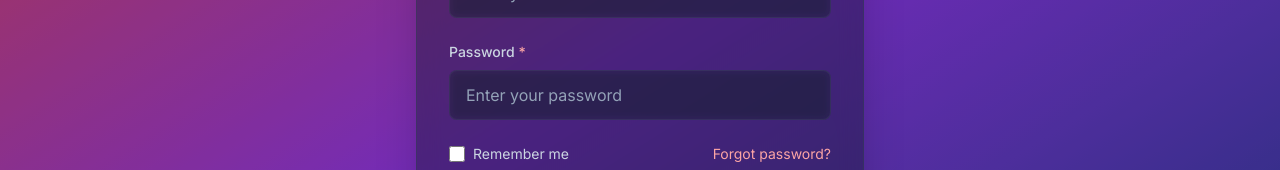
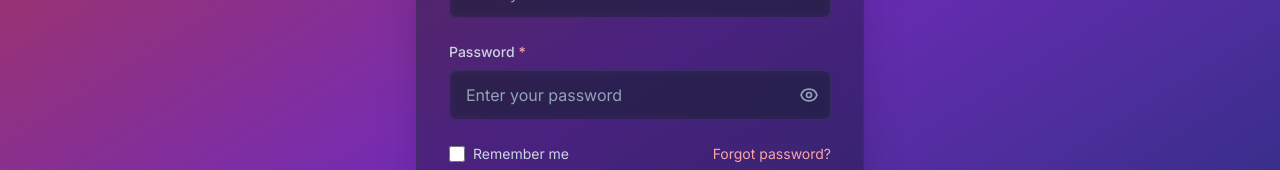
Before and after one commit to niloy-saha-123/WatchNext, a React (Vite) app in the folder frontend/: page /login in a window 1280 px wide. Shown: the part 344-514 px from the top of the page. Built offline with nearby package versions, Linux system fonts and the light colour scheme; no server answers.

Commit message:
feat: add password visibility toggle to login page
- Add eye icon toggle for password field on login page
- Consistent UX with signup form

```diff
--- a/frontend/src/pages/LoginPage.jsx
+++ b/frontend/src/pages/LoginPage.jsx
@@ -18,6 +18,8 @@ function LoginPage() {
   });
 
   const [errors, setErrors] = useState({});
+  const [showPassword, setShowPassword] = useState(false);
+
   const { login, isLoading, isAuthenticated } = useAuth();
   const navigate = useNavigate();
   const location = useLocation();
@@ -46,6 +48,10 @@ function LoginPage() {
         [name]: ''
       }));
     }
+  };
+
+  const togglePasswordVisibility = () => {
+    setShowPassword(!showPassword);
   };
 
   const handleSubmit = async (e) => {
@@ -114,6 +120,9 @@ function LoginPage() {
           onChange={handleChange}
           required
           error={errors.password}
+          showPasswordToggle={true}
+          isPasswordVisible={showPassword}
+          onPasswordToggle={togglePasswordVisibility}
         />
 
         <div className="flex items-center justify-between">
```
